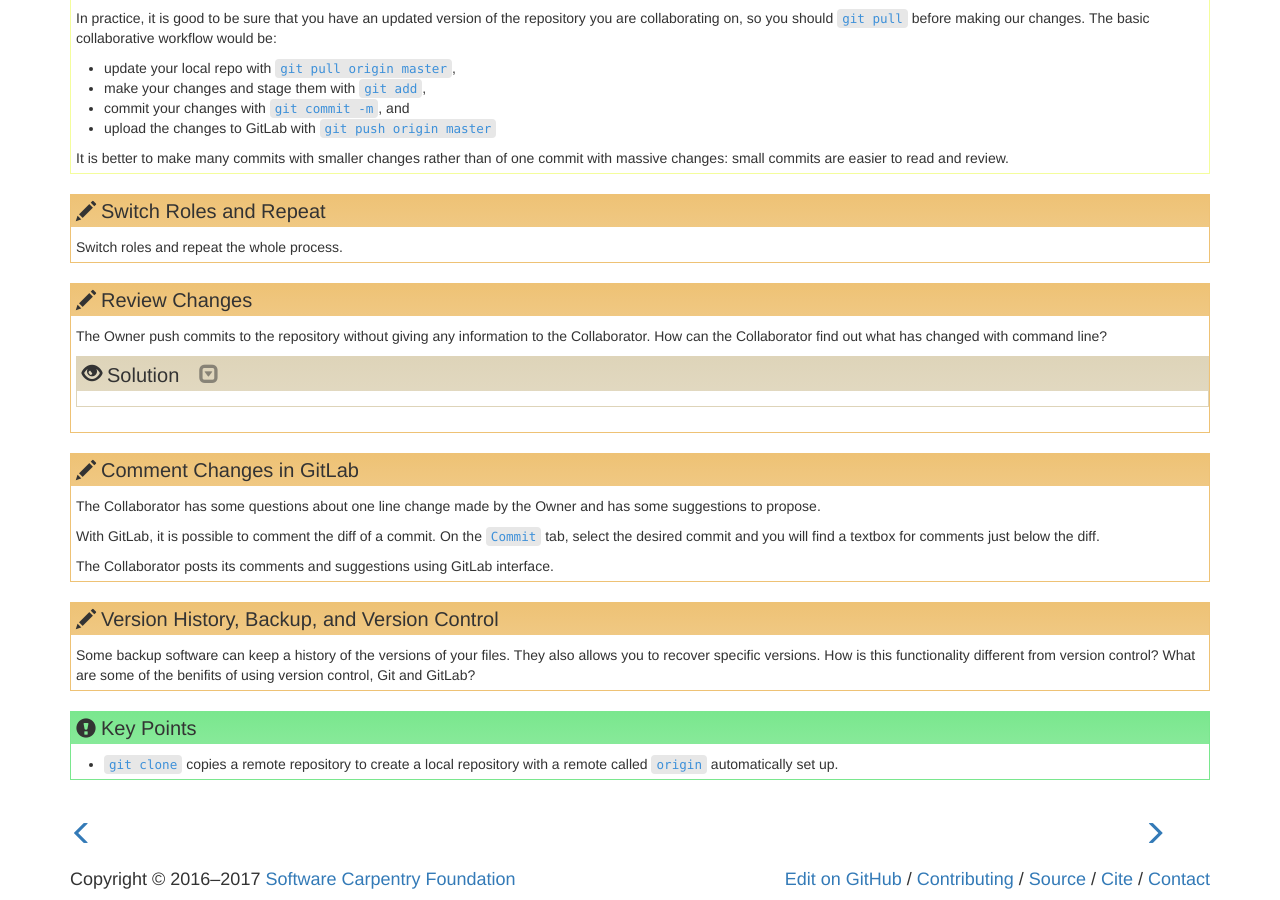
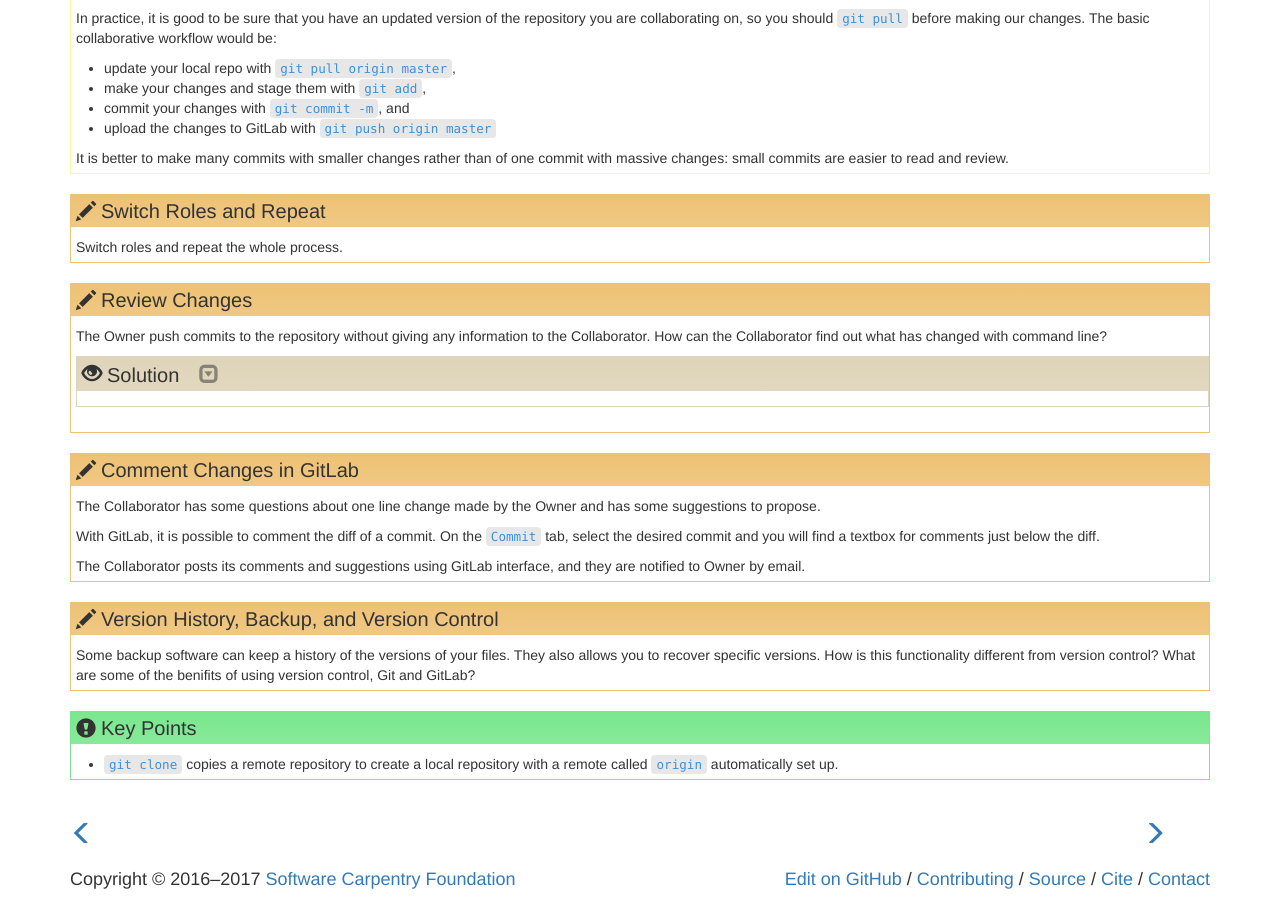
Before and after one commit to adgdt/git-novice-gitlab, a Jekyll site: the page built from _episodes/08-collab.md, in a window 1280 px wide and 900 px high, scrolled down 4206 px. Built offline with Jekyll 4.4.1, drawn with Linux system fonts in a browser that asks for light colours.

Commit message:
Minor changes to 08

```diff
--- a/_episodes/08-collab.md
+++ b/_episodes/08-collab.md
@@ -189,7 +189,7 @@ GitLab) are back in sync.
 > With GitLab, it is possible to comment the diff of a commit. On the `Commit` tab, select
 > the desired commit and you will find a textbox for comments just below the diff.
 >
-> The Collaborator posts its comments and suggestions using GitLab interface.
+> The Collaborator posts its comments and suggestions using GitLab interface, and they are notified to Owner by email.
 {: .challenge}
 
 > ## Version History, Backup, and Version Control
```
